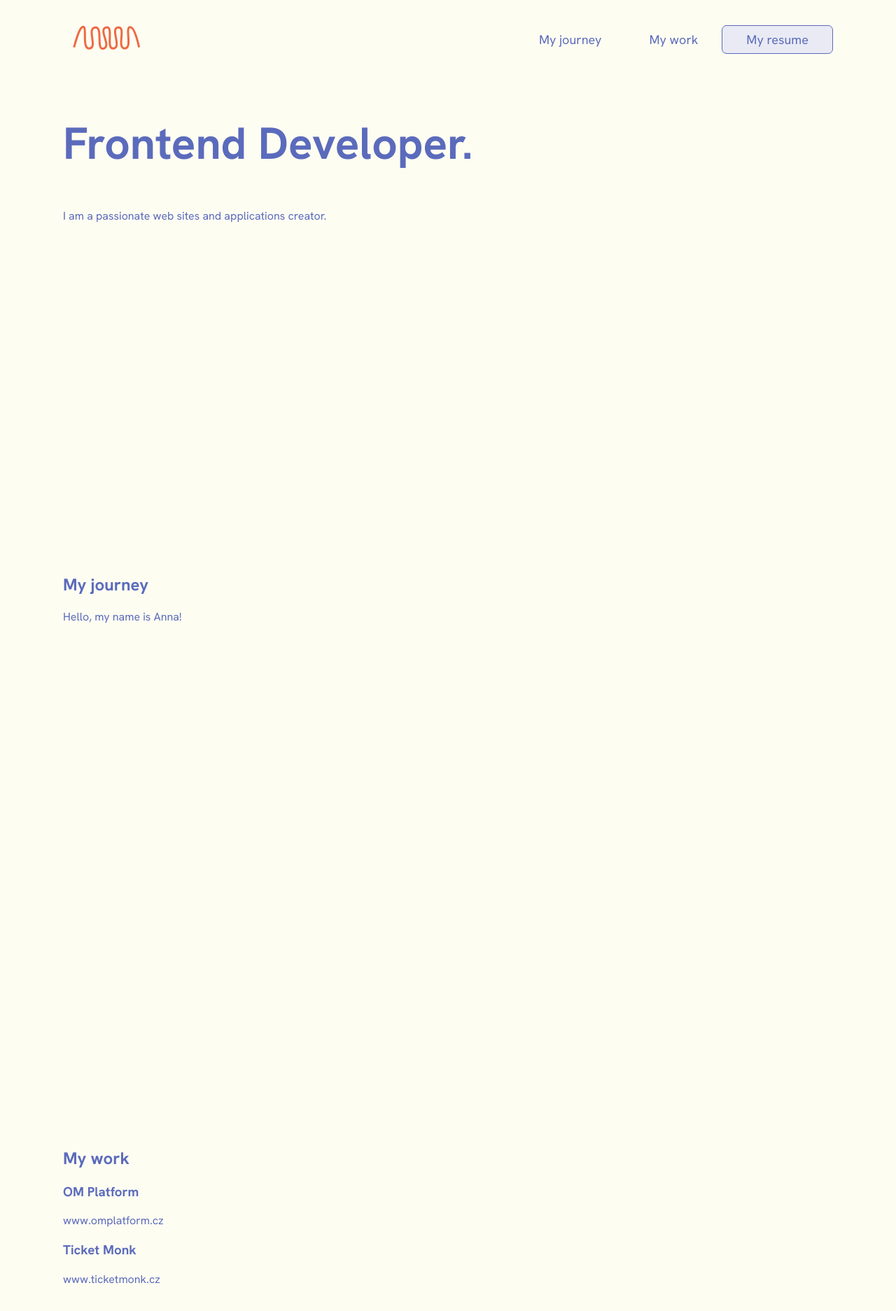
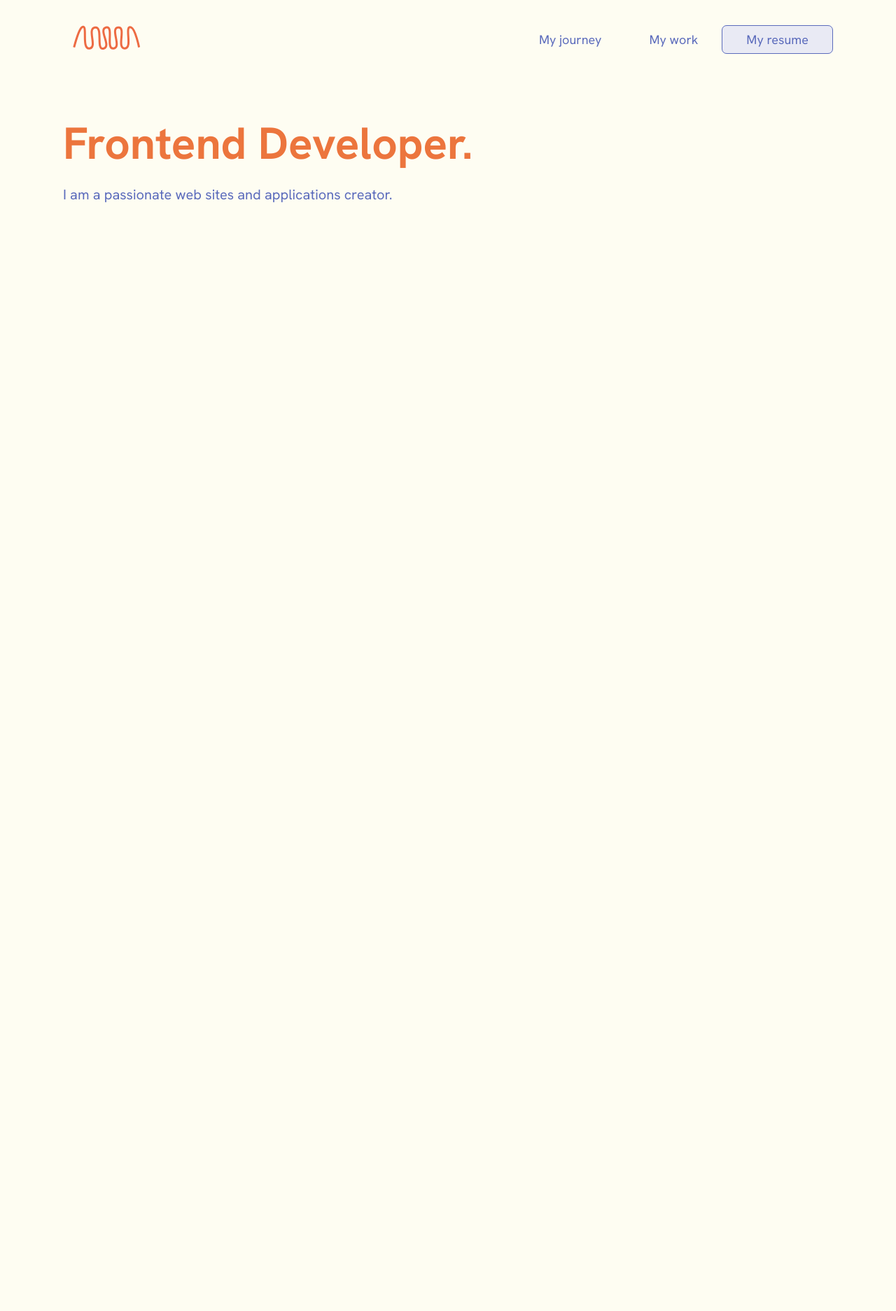
Before and after one commit to Cihlova/my-portfolio, a React (Create React App) app: page / in a window 1280 px wide. Shown: the top 1874 px of the page at 70% size. After the commit the page ends 800 px from the top, so only its background shows below. Built offline with nearby package versions, Linux system fonts and the light colour scheme.

Commit message:
Update main styles

```diff
--- a/public/styles.css
+++ b/public/styles.css
@@ -1,3 +1,5 @@
+/* Font */
+/* General styles */
 body {
   font-family: "Hanken Grotesk", sans-serif;
   background-color: #fefdf2;
@@ -6,23 +8,46 @@ body {
 }
 
 .layout-wrapper {
-  max-width: 1100px;
-  margin: 0 auto;
+  width: 100%;
   height: 100vh;
+  overflow-y: scroll;
+  -ms-scroll-snap-type: y mandatory;
+      scroll-snap-type: y mandatory;
 }
 
 section {
   width: 100%;
   height: 100vh;
+  scroll-snap-align: start;
+}
+
+.content {
+  max-width: 1100px;
+  margin: 0 auto;
 }
 
 .logo svg:hover {
   stroke: #5b6bbc;
 }
 
+/* Typography */
 h1 {
   font-size: 4rem;
+  font-weight: 700;
   line-height: 5rem;
+  margin-bottom: 0;
+}
+
+h2 {
+  font-size: 3.5rem;
+  font-weight: 700;
+  line-height: 4.25rem;
+  color: #F4E1D8;
+}
+
+p {
+  font-size: 1rem;
+  font-weight: 400;
 }
 
 a {
@@ -72,7 +97,7 @@ ul li {
   height: 3px;
   margin: 5px auto;
   transition: all 0.3s ease-in-out;
-  background-color: white;
+  background-color: #5b6bbc;
 }
 @media (max-width: 1000px) {
   .nav .nav-menu {
@@ -105,4 +130,24 @@ ul li {
   .nav .hamburger.active .bar:nth-child(3) {
     transform: rotate(45deg) translate(-6px, -4px);
   }
+}
+
+.intro h1 {
+  color: #EC753D;
+}
+.intro p {
+  font-size: 1.25rem;
+}
+
+.about {
+  color: #fefdf2;
+  background-color: #5b6bbc;
+}
+
+.case-study {
+  display: inline-block;
+  justify-content: space-between;
+  padding: 12px 22px 22px;
+  background-color: #fff;
+  box-shadow: 0px 8px 6px -6px rgba(235, 234, 242, 0.58);
 }/*# sourceMappingURL=styles.css.map */
--- a/public/styles.scss
+++ b/public/styles.scss
@@ -1,34 +1,55 @@
+/* Font */
 $font: "Hanken Grotesk", sans-serif;
 $white: #fefdf2;
 $purple: #5b6bbc;
 
+/* General styles */
 body {
   font-family: $font;
   background-color: $white;
   color: $purple;
   margin: 0 auto;
 }
-
 .layout-wrapper {
-    max-width: 1100px;
-    margin: 0 auto;
+  width: 100%;
   height: 100vh;
+  overflow-y: scroll;
+  scroll-snap-type: y mandatory;
 }
-
 section {
   width: 100%;
   height: 100vh;
+  scroll-snap-align: start;
 }
-
+.content {
+  max-width: 1100px;
+  margin: 0 auto;
+}
 .logo svg {
   &:hover {
     stroke: $purple;
   }
 }
 
+/* Typography */
+
 h1 {
   font-size: 4rem;
+  font-weight: 700;
   line-height: 5rem;
+  margin-bottom: 0;
+}
+
+h2 {
+    font-size: 3.5rem;
+    font-weight: 700;
+    line-height: 4.25rem;
+    color: #F4E1D8;
+}
+
+p {
+    font-size: 1rem;
+    font-weight: 400;
 }
 
 a {
@@ -69,17 +90,19 @@ ul {
       }
     }
   }
+
   .hamburger {
     display: none;
     cursor: pointer;
   }
+
   .bar {
     display: block;
     width: 25px;
     height: 3px;
     margin: 5px auto;
     transition: all 0.3s ease-in-out;
-    background-color: white;
+    background-color: $purple;
   }
 
   @media (max-width: 1000px) {
@@ -116,3 +139,25 @@ ul {
     }
   }
 }
+
+.intro {
+    h1 {
+        color: #EC753D;
+    }
+    p {
+        font-size: 1.25rem;
+
+    }
+}
+.about {
+  color: $white;
+  background-color: $purple;
+}
+
+.case-study {
+    display: inline-block;
+    justify-content: space-between;
+    padding: 12px 22px 22px;
+    background-color: #fff;
+    box-shadow: 0px 8px 6px -6px rgb(235 234 242 / 58%);
+}
```
Also changed, not shown: 1 other file (tests, documents, lock files or other folders). Lines whose indentation alone changed are shown as unchanged.
